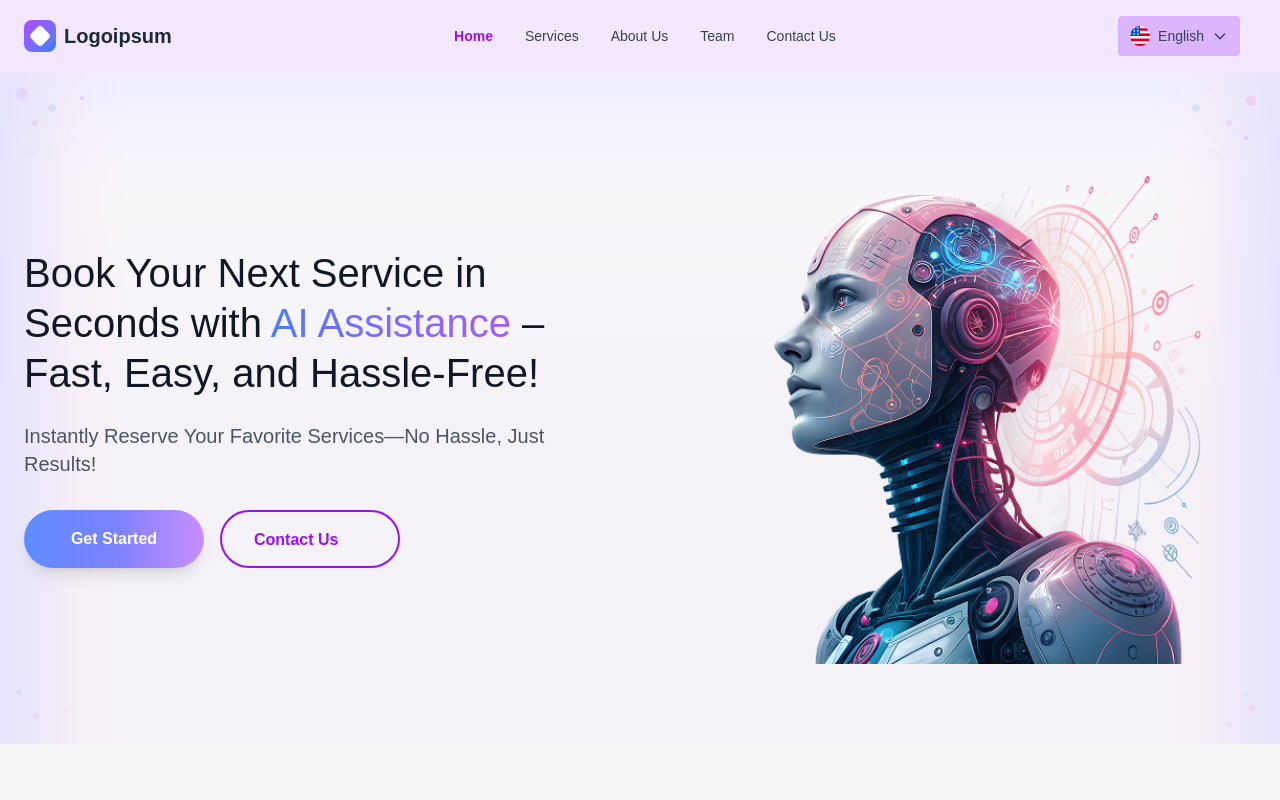
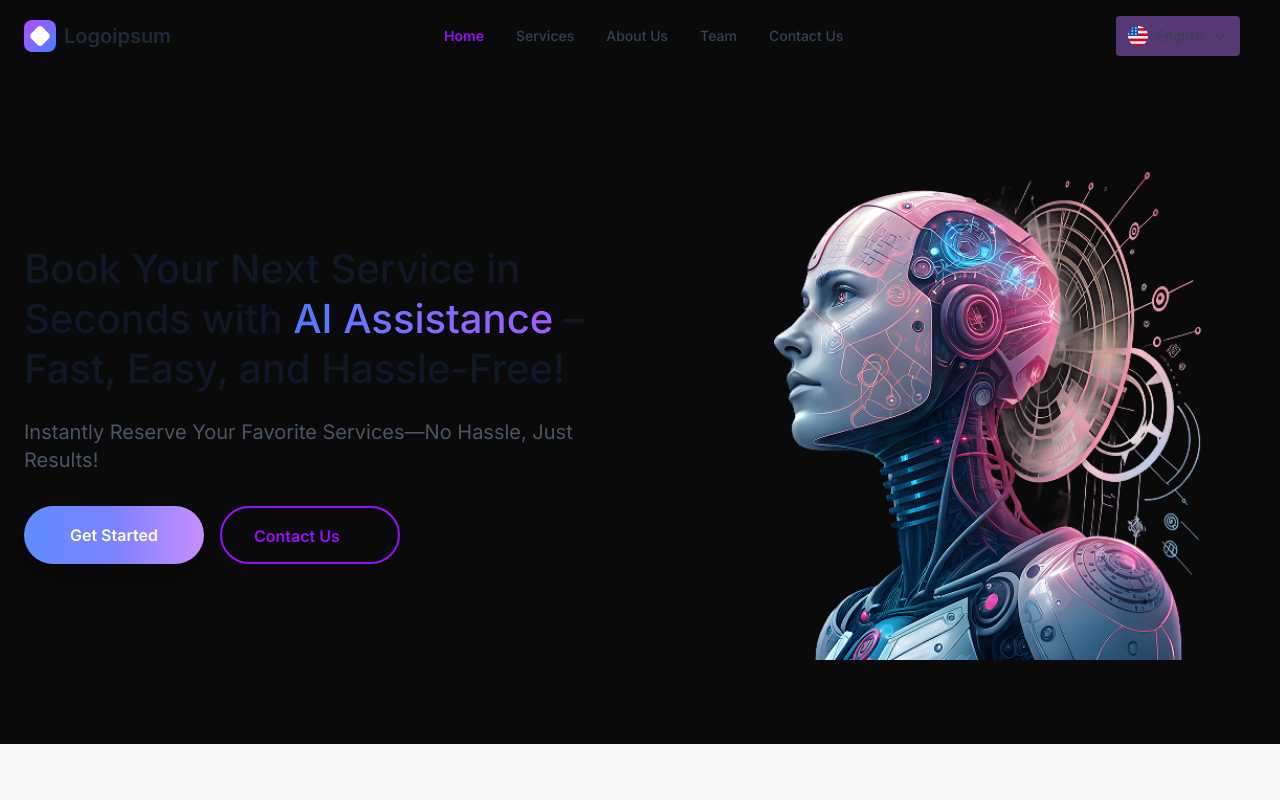
Before and after one commit to engrsakib/andre_graf-Service-Showcase-website, a Next.js app: page / in a window 1280 px wide. Shown: the top 800 px of the page. Built offline with nearby package versions, Linux system fonts and the light colour scheme.

Commit message:
update inter font

```diff
--- a/src/app/globals.css
+++ b/src/app/globals.css
@@ -22,5 +22,5 @@
 body {
   background: var(--background);
   color: var(--foreground);
-  font-family: Arial, Helvetica, sans-serif;
+  font-family: 'Inter', sans-serif;
 }
--- a/src/app/page.js
+++ b/src/app/page.js
@@ -5,20 +5,20 @@ import HeroSection from "@/components/hero-section"
 import HowItWorksSection from "@/components/how-it-works-section"
 import TestimonialsSection from "@/components/testimonials-section"
 import { useLanguage } from "@/context/language-context"
-
-
-
+import Image from 'next/image';
 
 export default function Home() {
   const { t } = useLanguage()
 
   return (
-    <div className="min-h-screen bg-purple-100">
+    <div className="min-h-screen relative">
+      {/* Left Corner Image */}
+
+
       <HeroSection />
       <HowItWorksSection />
       <TestimonialsSection />
       <FAQSection />
-
     </div>
   )
 }
--- a/src/components/hero-section.jsx
+++ b/src/components/hero-section.jsx
@@ -27,21 +27,11 @@ export default function HeroSection() {
   const content = heroContent[currentLanguage]
 
   return (
-    <section className="relative bg-[#F5F3F8] overflow-hidden">
-      {/* Gradient lighting effect from navbar */}
-      <div className="absolute inset-0 bg-gradient-to-b from-white/60 via-transparent to-transparent"></div>
-      <div className="absolute top-0 left-0 right-0 h-32 bg-gradient-to-b from-purple-100/50 to-transparent"></div>
-      <div className="absolute top-0 left-0 right-0 h-24 bg-gradient-to-b from-blue-100/35 to-transparent"></div>
+    <section className="relative -top-1  overflow-hidden">
 
-      {/* Left side vertical gradient */}
-      <div className="absolute left-0 top-0 bottom-0 w-32 bg-gradient-to-r from-purple-200/60 via-pink-100/45 to-transparent"></div>
-      <div className="absolute left-0 top-0 bottom-0 w-24 bg-gradient-to-r from-blue-100/40 to-transparent"></div>
 
-      {/* Right side vertical gradient */}
-      <div className="absolute right-0 top-0 bottom-0 w-32 bg-gradient-to-l from-purple-200/60 via-pink-100/45 to-transparent"></div>
-      <div className="absolute right-0 top-0 bottom-0 w-24 bg-gradient-to-l from-blue-100/40 to-transparent"></div>
       {/* Top left corner decoration */}
-      <div className="absolute top-0 left-0 w-40 h-40 opacity-30">
+      <div className="absolute -top-[173px] -left-[-159px] w-40 h-40 opacity-30">
         <div className="absolute top-4 left-4 w-3 h-3 bg-purple-300 rounded-full"></div>
         <div className="absolute top-8 left-12 w-2 h-2 bg-blue-300 rounded-full"></div>
         <div className="absolute top-12 left-8 w-1.5 h-1.5 bg-pink-300 rounded-full"></div>
@@ -51,7 +41,7 @@ export default function HeroSection() {
       </div>
 
       {/* Top right corner decoration */}
-      <div className="absolute top-0 right-0 w-40 h-40 opacity-30">
+      <div className="absolute -top-[173px] left-[1202px] w-40 h-40 opacity-30">
         <div className="absolute top-6 right-6 w-2.5 h-2.5 bg-pink-300 rounded-full"></div>
         <div className="absolute top-12 right-12 w-1.5 h-1.5 bg-purple-300 rounded-full"></div>
         <div className="absolute top-8 right-20 w-2 h-2 bg-blue-300 rounded-full"></div>
@@ -60,21 +50,9 @@ export default function HeroSection() {
         <div className="absolute top-20 right-14 w-4 h-0.5 bg-purple-200 rounded-full transform rotate-30"></div>
       </div>
 
-      {/* Bottom left corner decoration */}
-      <div className="absolute bottom-0 left-0 w-32 h-32 opacity-20">
-        <div className="absolute bottom-6 left-8 w-2 h-2 bg-purple-300 rounded-full"></div>
-        <div className="absolute bottom-12 left-4 w-1.5 h-1.5 bg-blue-300 rounded-full"></div>
-        <div className="absolute bottom-8 left-16 w-1 h-1 bg-pink-300 rounded-full"></div>
-        <div className="absolute bottom-4 left-12 w-3 h-0.5 bg-purple-200 rounded-full transform rotate-60"></div>
-      </div>
 
-      {/* Bottom right corner decoration */}
-      <div className="absolute bottom-0 right-0 w-32 h-32 opacity-20">
-        <div className="absolute bottom-8 right-6 w-2 h-2 bg-pink-300 rounded-full"></div>
-        <div className="absolute bottom-4 right-12 w-1.5 h-1.5 bg-purple-300 rounded-full"></div>
-        <div className="absolute bottom-12 right-8 w-1 h-1 bg-blue-300 rounded-full"></div>
-        <div className="absolute bottom-6 right-16 w-3 h-0.5 bg-purple-200 rounded-full transform -rotate-30"></div>
-      </div>
+
+
 
       <div className="max-w-7xl mx-auto px-6 py-12 lg:py-20 relative z-10">
         <div className="flex flex-col lg:flex-row items-center gap-12 lg:gap-16">
--- a/src/components/navigation.jsx
+++ b/src/components/navigation.jsx
@@ -22,7 +22,7 @@ const Navigation = () => {
   ]
 
   return (
-    <nav className={`w-full px-4 md:px-6 py-4 ${isHomePage ? "bg-purple-100" : "bg-white border-b border-gray-200"}`}>
+    <nav className={`w-full px-4 md:px-6 py-4 ${isHomePage ? "bg-transparent" : "bg-white border-b border-gray-200"}`}>
       <div className="max-w-7xl mx-auto flex items-center justify-between">
         <NavLink href="/" className="flex items-center space-x-2 hover:text-gray-800">
           <div className="w-6 h-6 md:w-8 md:h-8 bg-gradient-to-br from-purple-500 to-blue-500 rounded-lg flex items-center justify-center">
@@ -31,9 +31,9 @@ const Navigation = () => {
           <span className="text-lg md:text-xl font-semibold text-gray-800">Logoipsum</span>
         </NavLink>
 
-        <div className="hidden md:flex items-center space-x-8">
+        <div className="hidden md:flex items-center space-x-8 !text-[18px]">
           {navItems.map((item, index) => (
-            <NavLink key={index} href={item.href}>
+            <NavLink key={index} href={item.href} >
               {item.name}
             </NavLink>
           ))}
--- a/src/context/language-context.jsx
+++ b/src/context/language-context.jsx
@@ -6,6 +6,9 @@ const LanguageContext = createContext()
 
 export const useLanguage = () => {
   const context = useContext(LanguageContext)
+
+  // console.log(context)
+
   if (!context) {
     throw new Error("useLanguage must be used within a LanguageProvider")
   }
```
Also changed, not shown: public/linier.png (added).
